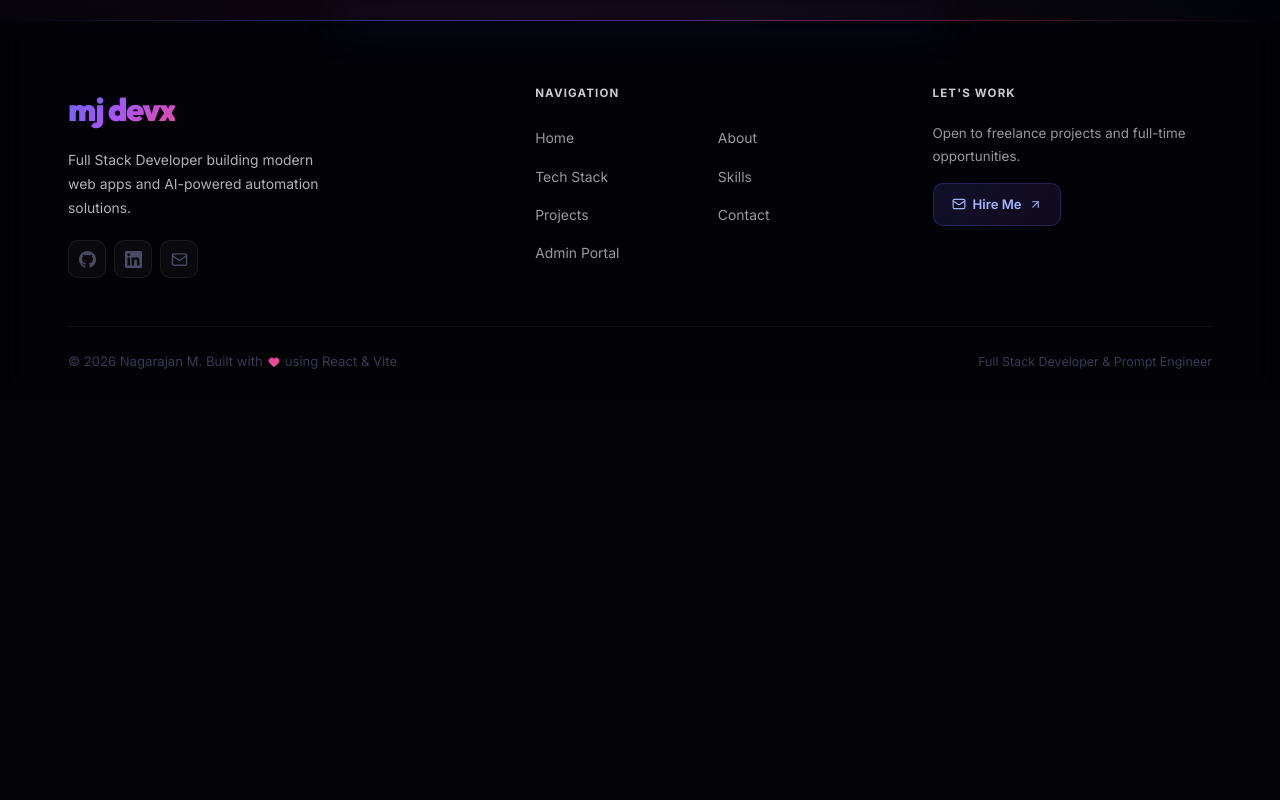
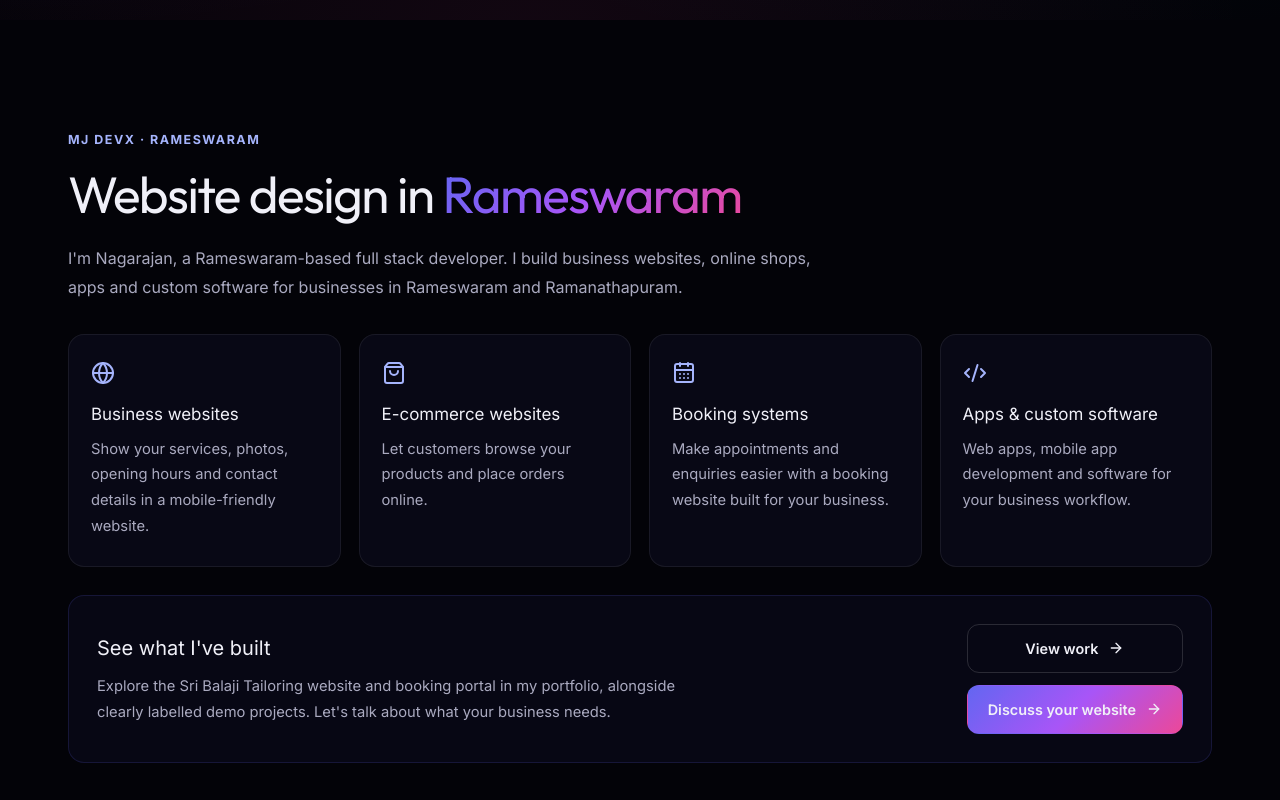
Before and after one commit to nagaraj4647/portfolio, a React (Vite) app: page / in a window 1280 px wide. Shown: the part 780-1580 px from the top of the page. Before the commit the page ends 1180 px from the top, so only its background shows below. Built offline with nearby package versions, Linux system fonts and the light colour scheme; no server answers.

Commit message:
Add Rameswaram business website services section
Add business website, e-commerce, booking, app and software services with portfolio and contact links. Keep one page H1, responsive cards and the existing portfolio design.

```diff
--- a/src/components/Hero.jsx
+++ b/src/components/Hero.jsx
@@ -1,7 +1,7 @@
 import { motion } from 'framer-motion';
-import { useNavigate } from 'react-router-dom';
+import { Link, useNavigate } from 'react-router-dom';
 import { TypeAnimation } from 'react-type-animation';
-import { ArrowRight, Mail } from 'lucide-react';
+import { ArrowRight, Mail, Globe, ShoppingBag, CalendarDays, Code2 } from 'lucide-react';
 import { GithubIcon, LinkedinIcon } from './Icons';
 
 const SOCIAL = [
@@ -30,6 +30,7 @@ export default function Hero() {
   const navigate = useNavigate();
 
   return (
+    <>
     <section
       id="home"
       className="section"
@@ -75,7 +76,7 @@ export default function Hero() {
             </motion.div>
 
             {/* Name */}
-            <motion.h1
+            <motion.h2
               initial={{ opacity: 0, y: 20 }}
               animate={{ opacity: 1, y: 0 }}
               transition={{ delay: 0.55 }}
@@ -90,7 +91,7 @@ export default function Hero() {
             >
               Nagarajan{' '}
               <span className="gradient-text-animated">M</span>
-            </motion.h1>
+            </motion.h2>
 
             {/* Typing role */}
             <motion.div
@@ -355,5 +356,65 @@ export default function Hero() {
         }
       `}</style>
     </section>
+    <LocalServices />
+    <style>{` keep the portfolio's glass-card palette. */
+.local-services { padding-top: 48px; padding-bottom: 88px; }
+.local-services-eyebrow { color: #a5b4fc; font-size: .78rem; font-weight: 700; letter-spacing: .12em; margin-bottom: 14px; }
+.local-services h1 { font-family: 'Outfit', 'Inter', sans-serif; font-size: clamp(2rem, 4vw, 3.2rem); line-height: 1.18; letter-spacing: -.03em; max-width: 780px; }
+.local-services-intro { color: #aaaac0; max-width: 760px; margin: 20px 0 32px; line-height: 1.8; }
+.local-services-grid { display: grid; grid-template-columns: repeat(4, minmax(0, 1fr)); gap: 18px; }
+.local-service-card { padding: 26px 22px; background: var(--bg-card); border: 1px solid var(--border-glass); border-radius: var(--radius-lg); }
+.local-service-card > svg { color: #a5b4fc; margin-bottom: 18px; }
+.local-service-card h2 { font-size: 1.06rem; line-height: 1.4; margin-bottom: 10px; }
+.local-service-card p, .local-services-work p { color: #aaaac0; font-size: .92rem; line-height: 1.75; }
+.local-services-work { margin-top: 28px; padding: 28px; background: rgba(99,102,241,.05); border: 1px solid rgba(99,102,241,.16); border-radius: var(--radius-lg); display: flex; gap: 28px; align-items: center; justify-content: space-between; }
+.local-services-work h2 { font-size: 1.25rem; margin-bottom: 10px; }
+.local-services-work p { max-width: 580px; }
+.local-services-actions { display: flex; flex-direction: column; gap: 12px; flex-shrink: 0; }
+.local-services-actions a { display: inline-flex; gap: 10px; align-items: center; justify-content: center; border: 1px solid rgba(255,255,255,.14); border-radius: 12px; padding: 12px 20px; color: #f0f0f8; font-size: .9rem; font-weight: 600; text-decoration: none; }
+.local-services-actions a:hover { border-color: #a5b4fc; }
+.local-services-actions .local-services-primary { background: var(--gradient-primary); border-color: transparent; }
+@media (max-width: 1000px) { .local-services-grid { grid-template-columns: repeat(2, minmax(0, 1fr)); } }
+@media (max-width: 600px) { .local-services { padding-top: 32px; padding-bottom: 64px; } .local-services-grid { grid-template-columns: 1fr; } .local-services-work { flex-direction: column; align-items: stretch; padding: 22px; } .local-services-actions { flex-direction: column; } }
+`}</style>
+    </>
   );
 }
+
+const services = [
+  { icon: Globe, title: 'Business websites', copy: 'Show your services, photos, opening hours and contact details in a mobile-friendly website.' },
+  { icon: ShoppingBag, title: 'E-commerce websites', copy: 'Let customers browse your products and place orders online.' },
+  { icon: CalendarDays, title: 'Booking systems', copy: 'Make appointments and enquiries easier with a booking website built for your business.' },
+  { icon: Code2, title: 'Apps & custom software', copy: 'Web apps, mobile app development and software for your business workflow.' },
+];
+
+function LocalServices() {
+  return (
+    <section id="rameswaram-services" className="section local-services" aria-labelledby="local-services-title">
+      <div className="container">
+        <p className="local-services-eyebrow">MJ DEVX · RAMESWARAM</p>
+        <h1 id="local-services-title">Website design in <span className="gradient-text">Rameswaram</span></h1>
+        <p className="local-services-intro">I'm Nagarajan, a Rameswaram-based full stack developer. I build business websites, online shops, apps and custom software for businesses in Rameswaram and Ramanathapuram.</p>
+        <div className="local-services-grid">
+          {services.map(({ icon: Icon, title, copy }) => (
+            <article className="local-service-card" key={title}>
+              <Icon size={24} aria-hidden="true" />
+              <h2>{title}</h2>
+              <p>{copy}</p>
+            </article>
+          ))}
+        </div>
+        <div className="local-services-work">
+          <div>
+            <h2>See what I've built</h2>
+            <p>Explore the Sri Balaji Tailoring website and booking portal in my portfolio, alongside clearly labelled demo projects. Let's talk about what your business needs.</p>
+          </div>
+          <div className="local-services-actions">
+            <Link to="/projects">View work <ArrowRight size={16} aria-hidden="true" /></Link>
+            <Link to="/contact" className="local-services-primary">Discuss your website <ArrowRight size={16} aria-hidden="true" /></Link>
+          </div>
+        </div>
+      </div>
+    </section>
+  );
+}
```
